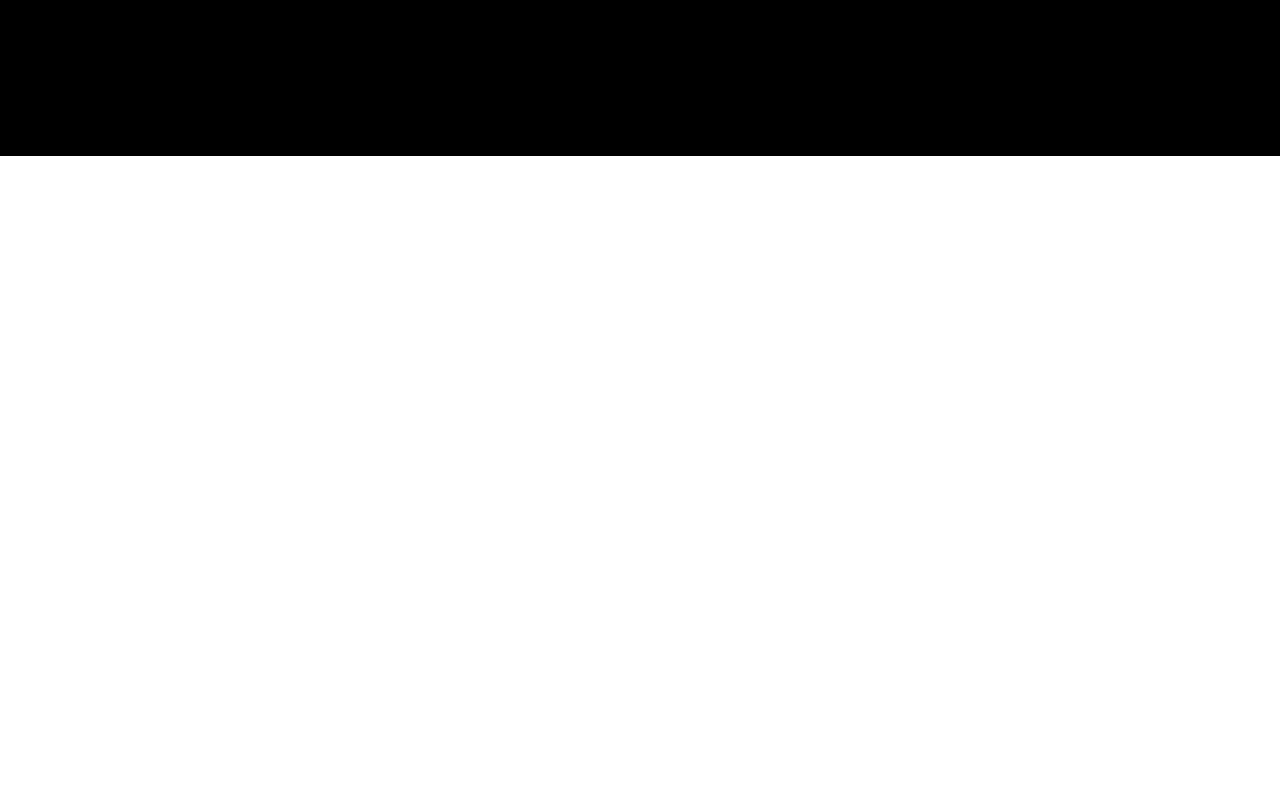
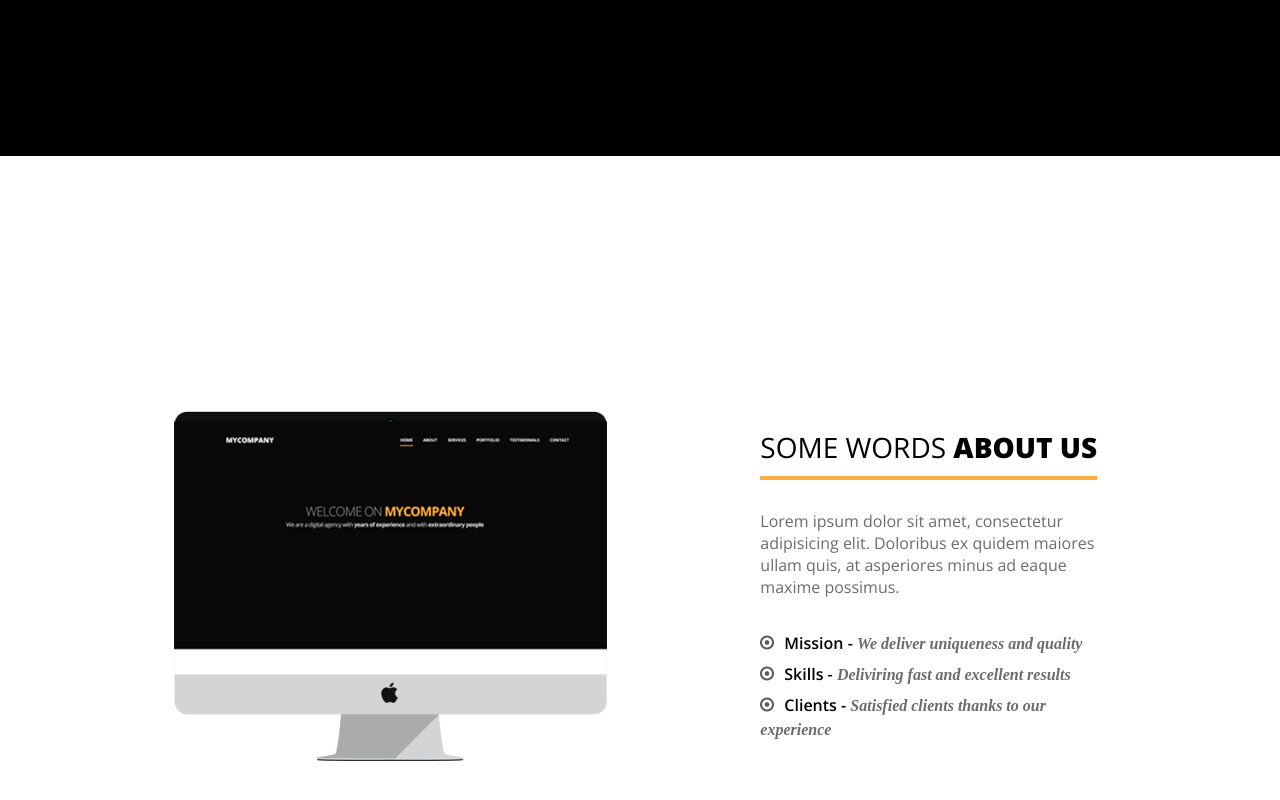
Before and after one commit to SokurV/firstProject, a plain HTML site: page index.html in a window 1280 px wide. Shown: the part 704-1504 px from the top of the page. Drawn offline with nearby package versions, Linux system fonts and the light colour scheme.

Commit message:
Добавил блок About

```diff
--- a/index.html
+++ b/index.html
@@ -26,6 +26,7 @@
         </nav>
     </header>
 
+    <main>
         <div class="container__home" id="home">
             <h2 class="home__words">Welcome on <span class="home__words home__words_orange">mycompany</span></h2>
             <p class="home__words_low">We are a digital agency with <b>years of experience</b>
@@ -34,8 +35,21 @@
 
 
         <div class="container__about" id="about">
-
+            <img class="about__left" src="img/mac.png" alt="Mac" width="506px" height="408px">
+            <div class="about__right">
+                <h2>Some words <span>about us</span></h2>
+                <p>Lorem ipsum dolor sit amet, consectetur adipisicing elit.
+                    Doloribus ex quidem maiores ullam quis, at asperiores
+                    minus ad eaque maxime possimus.
+                </p>
+                <ul>
+                    <li><span>Mission - </span>We deliver uniqueness and quality</li>
+                    <li><span>Skills - </span>Deliviring fast and excellent results</li>
+                    <li><span>Clients - </span>Satisfied clients thanks to our experience</li>
+                </ul>
             </div>
+        </div>
+    </main>
 
     <script src="scripts/script.js"></script>
     <script src="https://code.jquery.com/jquery-3.6.0.min.js"></script>
--- a/stylesheets/style.css
+++ b/stylesheets/style.css
@@ -93,9 +93,80 @@ header {
 
 
 .container__about {
+    display: flex;
+    justify-content: center;
+    align-items: center;
     height: 100vh;
+    padding-top: 60px;
     background-color: #FFF;
 }
+
+.about__left {
+    max-width: 33.8vw;
+    max-height: 27.3vw;
+    margin-right: 12vw;
+}
+
+.about__right {
+    width: 27vw;
+    max-width: 365px;
+}
+
+.about__right h2 {
+    display: inline-block;
+    text-transform: uppercase;
+    font-size: 28px;
+    font-weight: 400;
+    padding-bottom: 10px;
+    border-bottom: 4px solid #fcac45;
+}
+
+.about__right h2 span {
+    font-weight: 800;
+}
+
+.about__right p {
+    margin: 30px 0;
+    font-size: 16px;
+    color: #6c6c6c;
+}
+
+.about__right ul {
+    list-style: none;
+    position: relative;
+}
+
+.about__right li::before {
+    content: url(../img/marker.png);
+    position: relative;
+    top: 1px;
+}
+
+.about__right li {
+    font-family: 'Semibold';
+    font-style: italic;
+    font-weight: 600;
+    line-height: 1.5em;
+    padding: 3px 0;
+    color: #6c6c6c;
+}
+
+.about__right ul span {
+    font-family: 'Open Sans';
+    color: #000;
+    font-weight: 600;
+    font-style: normal;
+}
+
+.about__right ul span::before {
+    content: "";
+    padding-left: 10px;
+}
+
+
+
+
+
 
 
 
```
Also changed, not shown: img/mac.png (added), img/marker.png (added). Lines whose indentation alone changed are shown as unchanged.
